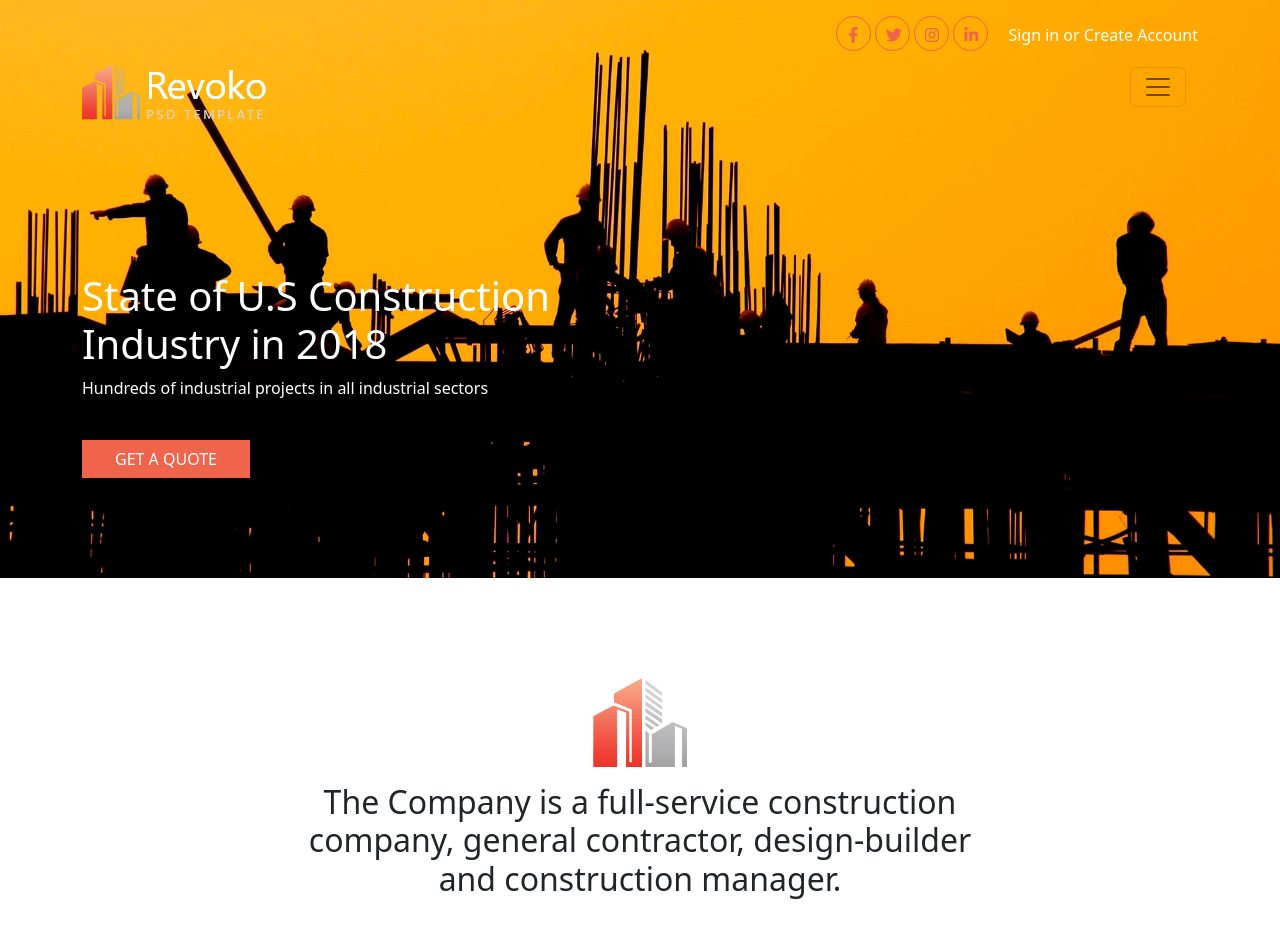
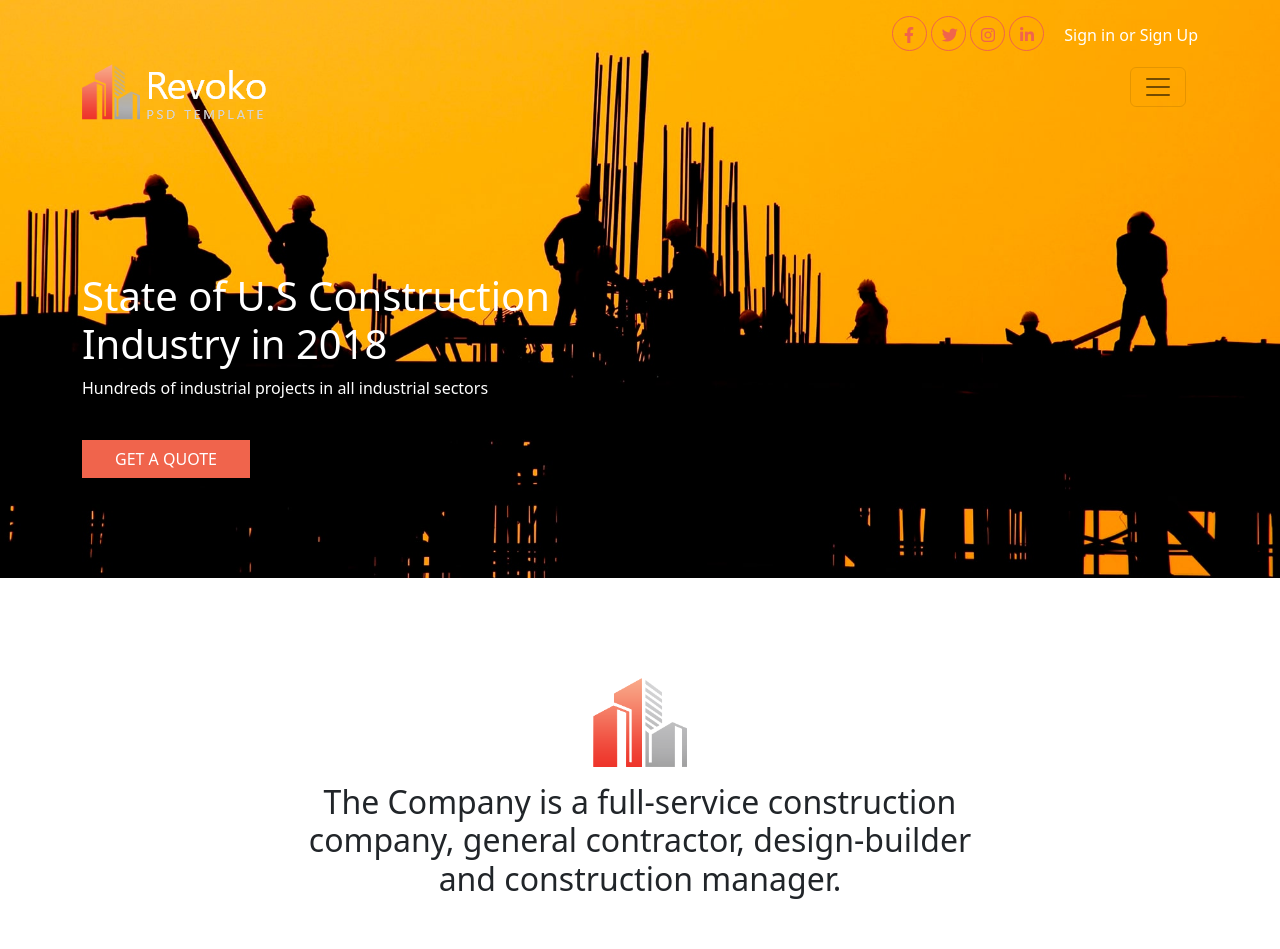
Before and after one commit to RamazanKrty/Construction-Website, a website: page index.html in a window 1280 px wide. Shown: the top 949 px of the page. Drawn offline with nearby package versions, Linux system fonts and the light colour scheme.

Commit message:
Sign Up meti düzeltildi

```diff
--- a/index.html
+++ b/index.html
@@ -22,7 +22,7 @@
         <a href="#"><i class="fa-brands fa-twitter"></i></a>
         <a href="#"><i class="fa-brands fa-instagram"></i></a>
         <a href="#"><i class="fa-brands fa-linkedin-in me-3"></i></a>
-        <a href="#">Sign in or Create Account</a>
+        <a href="#">Sign in or Sign Up</a>
       </div>
       <div class="container pt-2">
         <div class="row">
```
